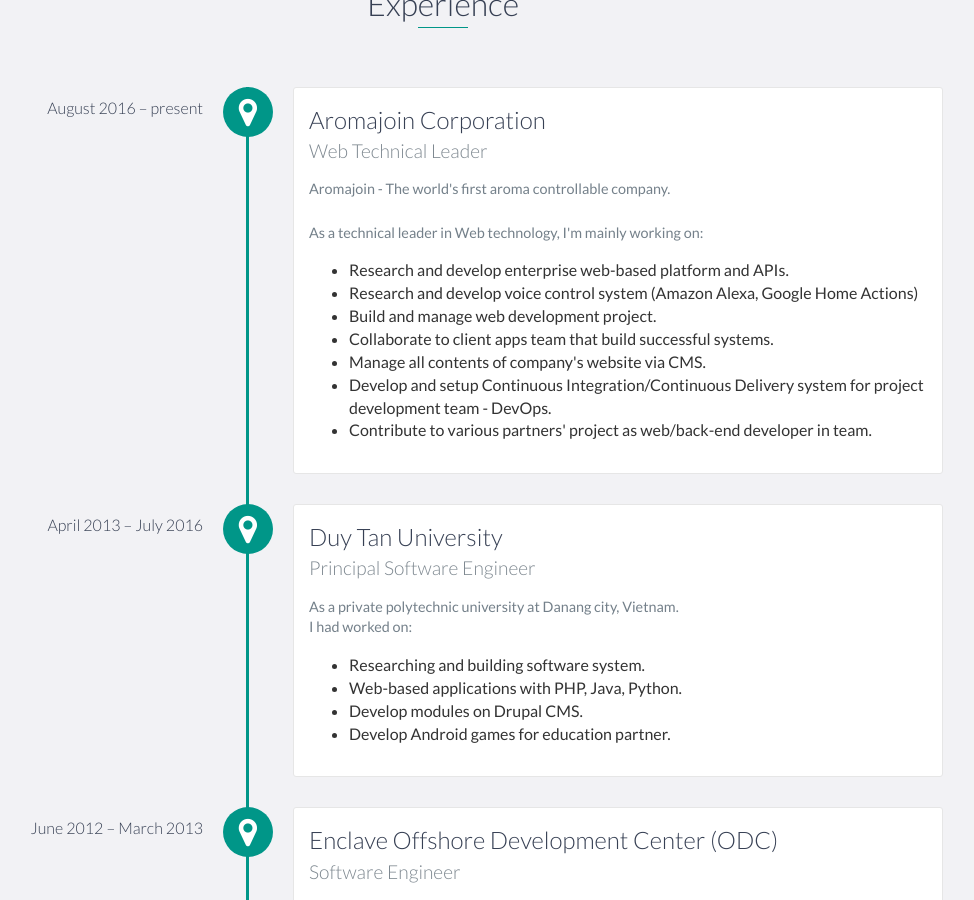
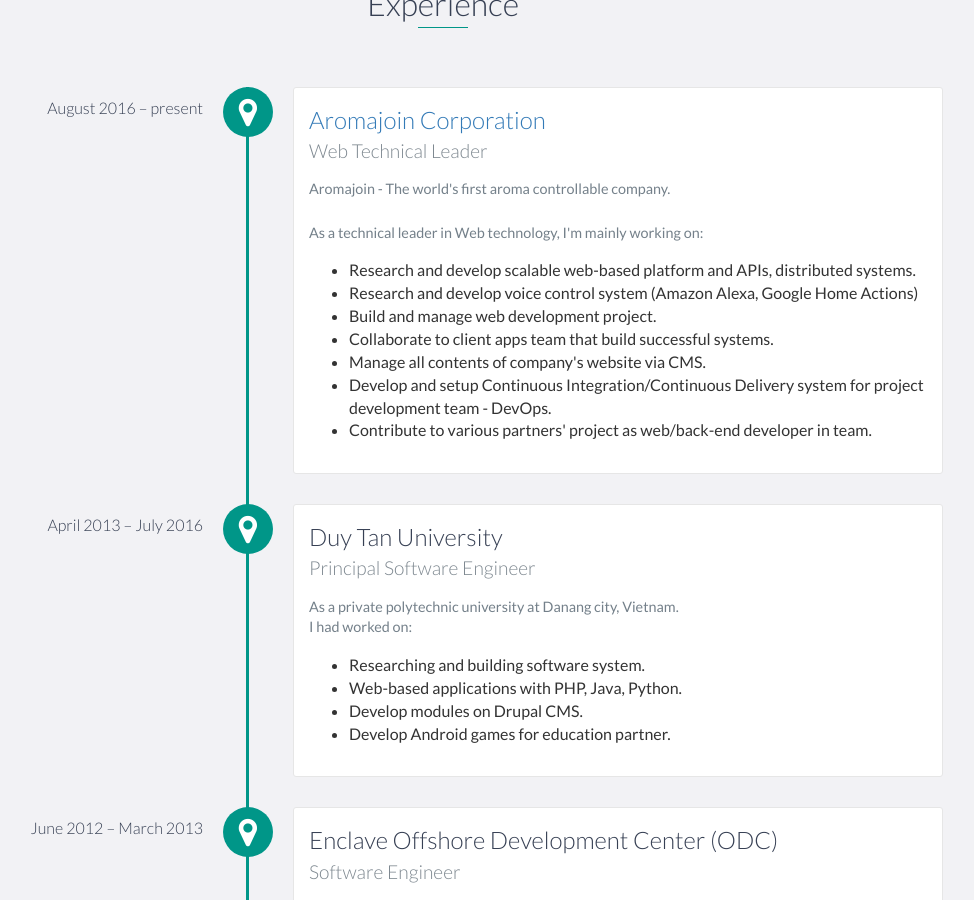
Before and after one commit to hanhdt/hanhdt.github.io, a Jekyll site: the page built from index.html, in a window 1280 px wide and 900 px high, scrolled down 1554 px. Shown: the whole window, without its empty margins (197-1171 px from the left). Built offline with Jekyll 4.4.1, drawn with Linux system fonts in a browser that asks for light colours.

Commit message:
[Update] experience content, and adds website link

```diff
--- a/index.html
+++ b/index.html
@@ -20,6 +20,7 @@
   <!-- End #lead-down -->
 </div>
 <!-- End #lead -->
+
 <div id="about">
   <div class="container">
     <div class="row">
@@ -66,7 +67,7 @@
   <h2 class="heading">Experience</h2>
   <div id="experience-timeline">
     <div data-date="August 2016 – present">
-      <h3>Aromajoin Corporation</h3>
+      <h3><a href="https://aromajoin.com">Aromajoin Corporation</a></h3>
       <h4>Web Technical Leader</h4>
       <p>
         Aromajoin - The world's first aroma controllable company.
@@ -75,7 +76,7 @@
       <p>
         As a technical leader in Web technology, I'm mainly working on:
         <ul>
-          <li>Research and develop enterprise web-based platform and APIs.</li>
+          <li>Research and develop scalable web-based platform and APIs, distributed systems.</li>
           <li>Research and develop voice control system (Amazon Alexa, Google Home Actions)</li>
           <li>Build and manage web development project.</li>
           <li>Collaborate to client apps team that build successful systems.</li>
```
